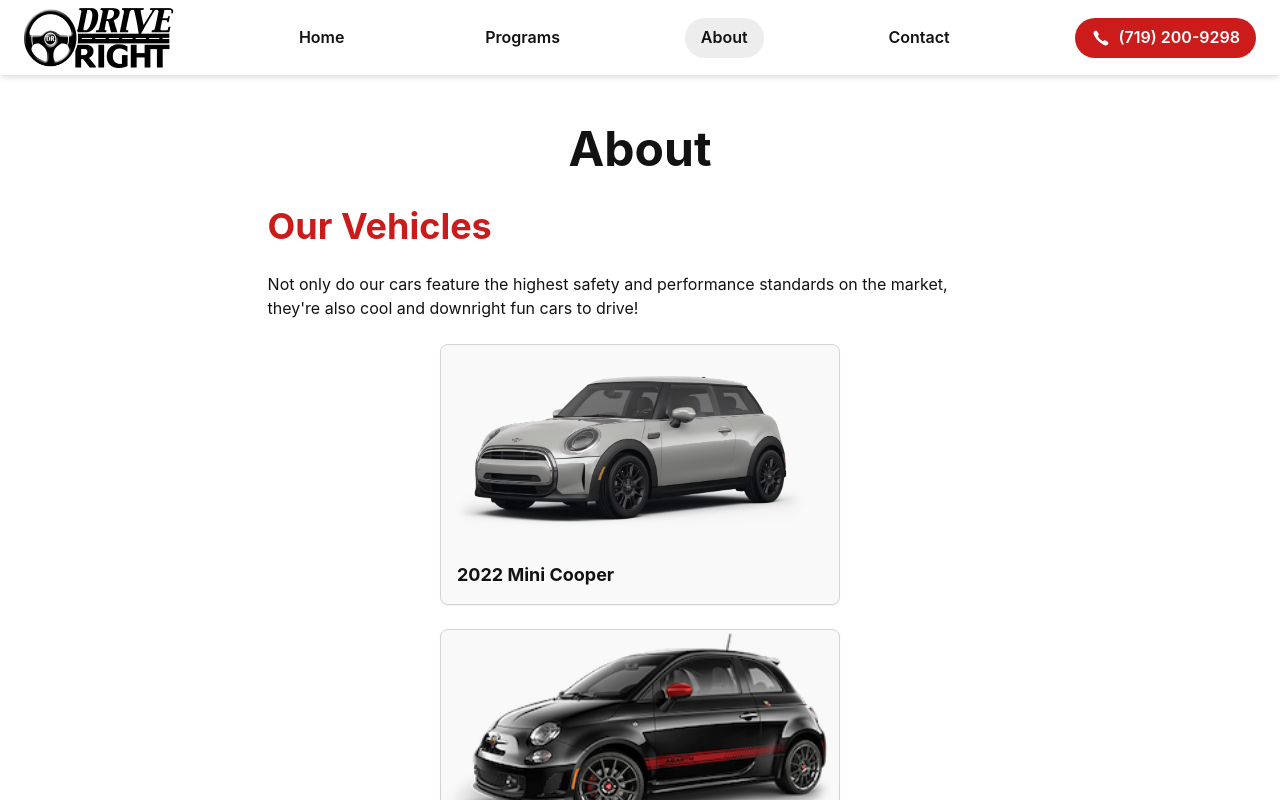
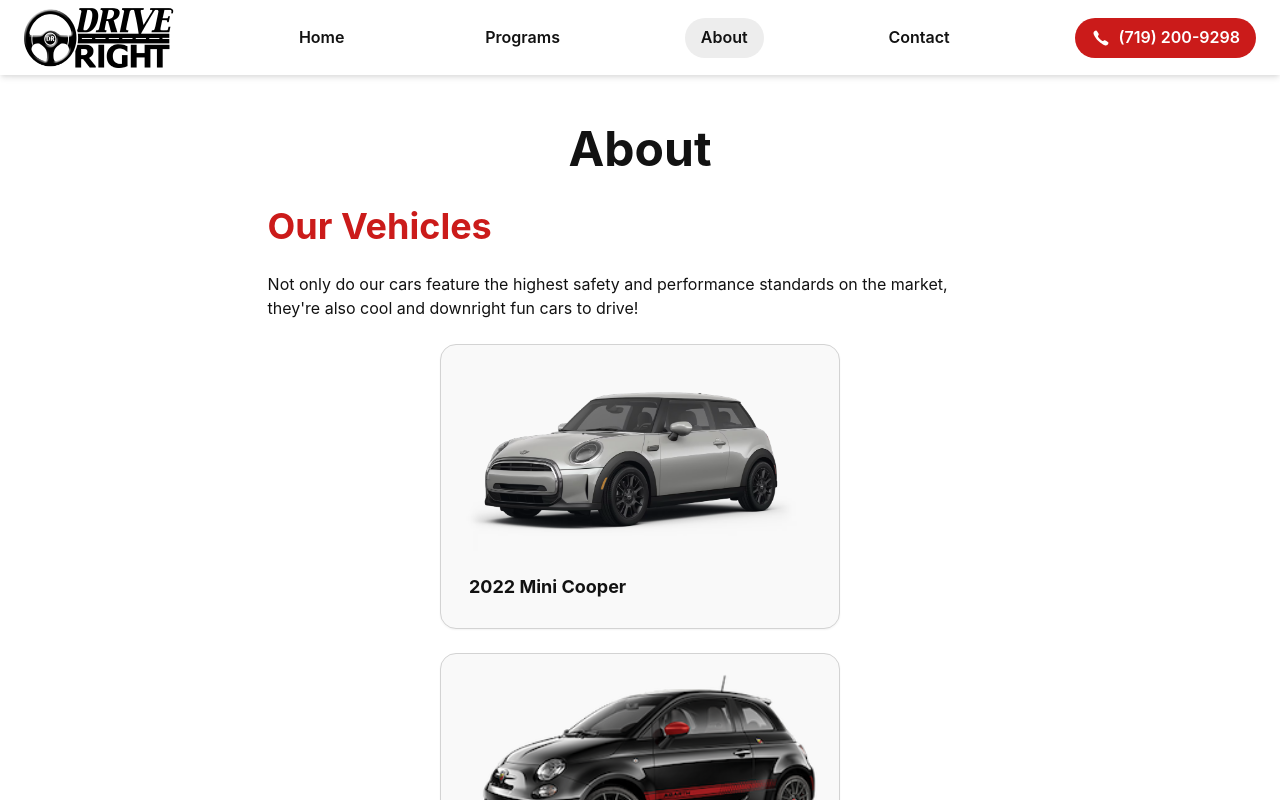
Before and after one commit to KyleRobison15/drive-right-academy, a React (Vite) app: page /about in a window 1280 px wide. Shown: the top 800 px of the page. Built offline with nearby package versions, Linux system fonts and the light colour scheme.

Commit message:
Minor updates

```diff
--- a/src/components/ContactForm.tsx
+++ b/src/components/ContactForm.tsx
@@ -126,6 +126,7 @@
           colorScheme={componentColorScheme}
           mt={4}
           rightIcon={<RiMailSendLine fontSize="18px" />}
+          borderRadius="full"
         >
           Submit
         </Button>
--- a/src/routes/About.tsx
+++ b/src/routes/About.tsx
@@ -92,12 +92,13 @@
             <Box
               key={vehicle.name}
               borderWidth="1px"
-              borderRadius="lg"
+              borderRadius="2xl"
               overflow="hidden"
               bg={vehicleCardBg}
               boxShadow="sm"
               maxW="400px"
               minW="400px"
+              p="12px"
             >
               <Image
                 src={vehicle.img}
--- a/src/routes/Contact.tsx
+++ b/src/routes/Contact.tsx
@@ -41,6 +41,7 @@
               size={["md", "md", "md", "lg"]}
               variant="solid"
               p="12px"
+              borderRadius="full"
             >
               (719) 200-9298
             </Button>
--- a/src/routes/Programs.tsx
+++ b/src/routes/Programs.tsx
@@ -33,7 +33,7 @@
               to="/contact"
               color={`${componentColorScheme}.500`}
             >
-              Call Susan to get on the schedule!
+              Call us to get on the schedule!
             </ChakraLink>
           </Text>
         </Stack>
```
